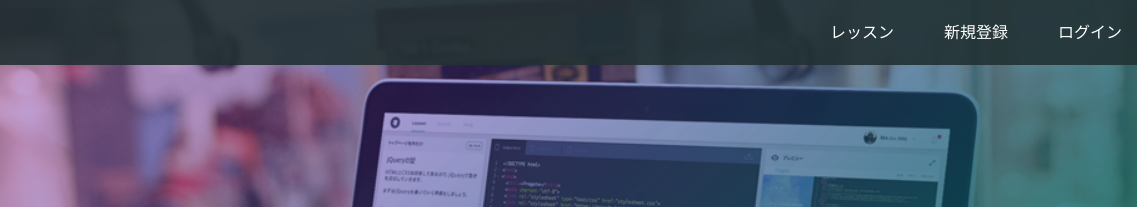
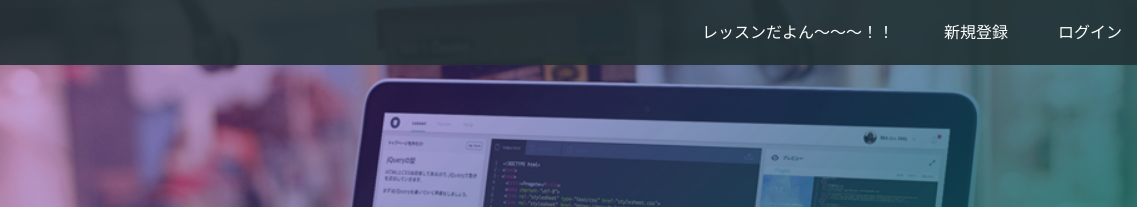
Before and after one commit to kei4310/prog-8.github.io, a plain HTML site: page index.html in a window 1280 px wide. Shown: the top 207 px of the page, 143-1280 px from the left. Drawn offline with Linux system fonts and the light colour scheme.

Commit message:
Update index.html

```diff
--- a/index.html
+++ b/index.html
@@ -15,7 +15,7 @@
       </div>
       <span class="fa fa-bars menu-icon"></span>
       <div class="header-right">
-        <a href="#">レッスン</a>
+        <a href="#">レッスンだよん〜〜〜！！</a>
         <a href="#">新規登録</a>
         <a href="#" class="login">ログイン</a>
       </div>
```
